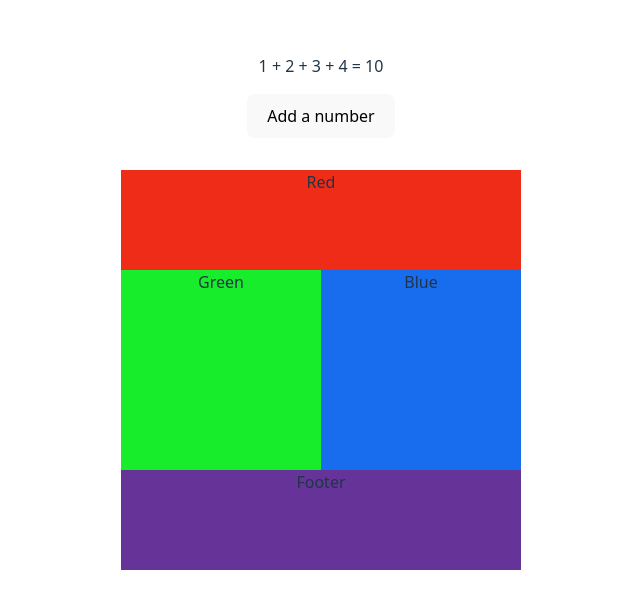
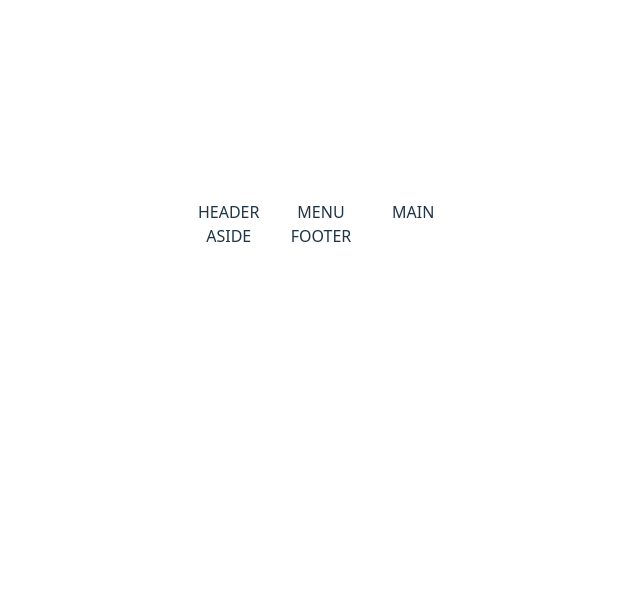
Before and after one commit to Loug522/Svelte-Project, a Svelte app: page / in a window 1280 px wide. Shown: the part 112-720 px from the top of the page, without its empty margins (319-959 px from the left). Built offline with nearby package versions, Linux system fonts and the light colour scheme.

Commit message:
created a basic grid UI

```diff
--- a/src/App.svelte
+++ b/src/App.svelte
@@ -1,13 +1,16 @@
 <script>
   import GridLayout from "./components/GridLayout.svelte";
+  import GridLayout2 from "./components/GridLayout2.svelte";
   import Inspecting from "./components/Inspecting-states.svelte";
 </script>
 
 <main>
-  <div class="card">
+  <GridLayout2 />
+
+  <!-- <div class="card">
     <Inspecting />
   </div>
   <div class="box-container">
     <GridLayout />
-  </div>
+  </div> -->
 </main>
--- /dev/null
+++ b/src/components/GridLayout2.svelte
@@ -0,0 +1,17 @@
+<div class="container">
+  <div class="box header">Header</div>
+  <div class="box menu">Menu</div>
+  <div class="box main">Main</div>
+  <div class="box aside">Aside</div>
+  <div class="box footer">Footer</div>
+</div>
+
+<style>
+  .container {
+    text-transform: uppercase;
+
+    display: grid;
+    grid-template-columns: 1fr 2fr 1fr;
+    grid-template-rows: 1fr 5vh 3fr 5vh;
+  }
+</style>
```
Also changed, not shown: src/assets/grid.png (added).
